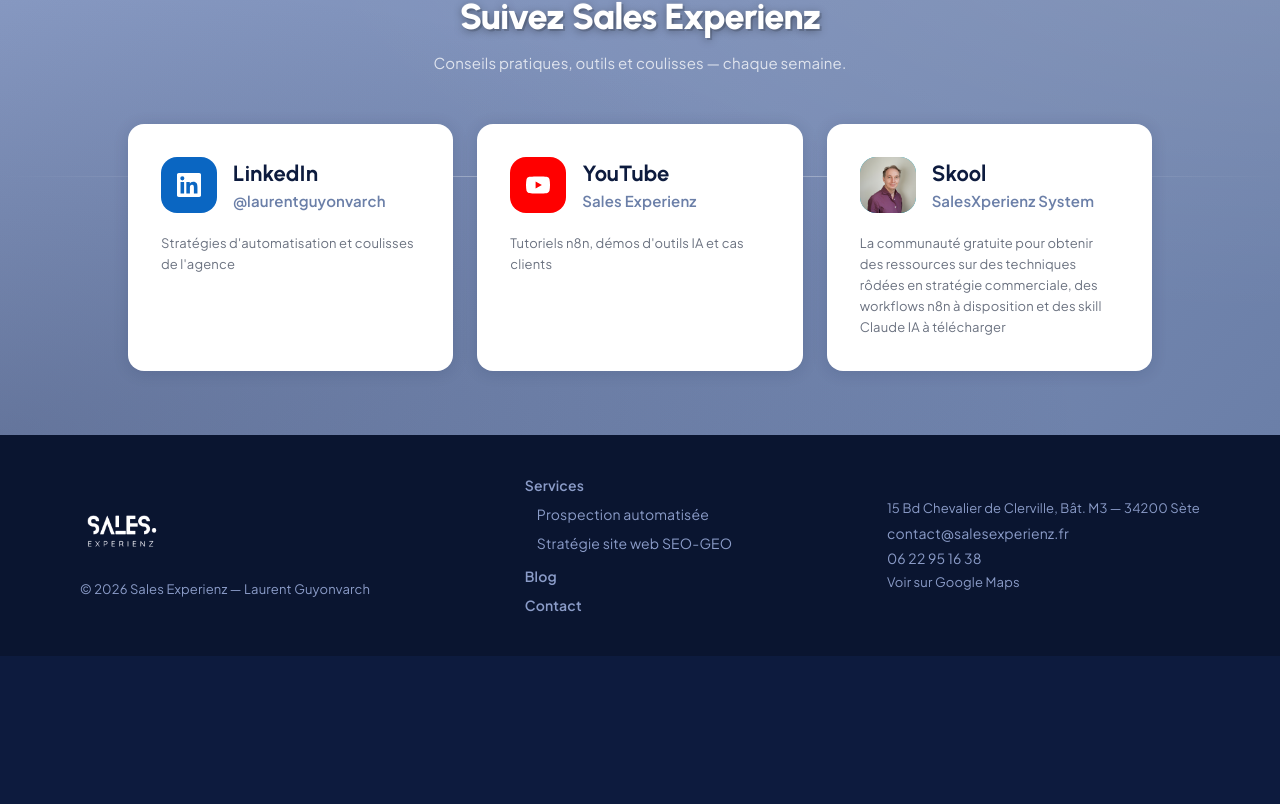
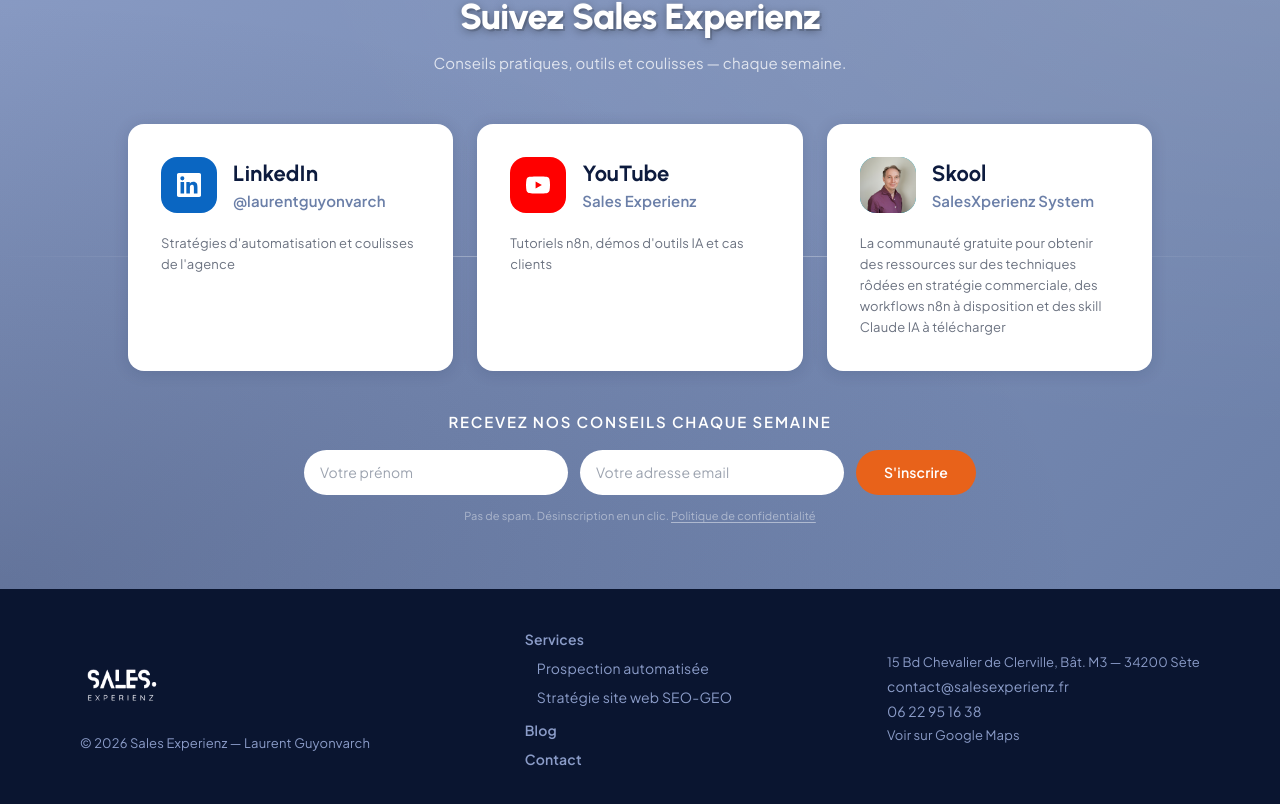
Before and after one commit to salesexperienz/site-web-salesexperienz, a Next.js app: page /blog/demo in a window 1280 px wide. Shown: the part 3413-4217 px from the top of the page. Before the commit the page ends 4069 px from the top, so only its background shows below. Built offline with nearby package versions, Linux system fonts and the light colour scheme.

Commit message:
feat: formulaire newsletter Brevo sous les cartes SocialBlock
Prénom + email → liste Brevo ID 21, lien politique de confidentialité.

Co-Authored-By: Claude Sonnet 4.6 <noreply@anthropic.com>

```diff
--- a/app/api/newsletter/route.ts
+++ b/app/api/newsletter/route.ts
@@ -1,11 +1,18 @@
 import { NextRequest, NextResponse } from 'next/server'
 
 export async function POST(req: NextRequest) {
-  const { email } = await req.json()
+  const { email, prenom } = await req.json()
 
   if (!email || !/^[^\s@]+@[^\s@]+\.[^\s@]+$/.test(email)) {
     return NextResponse.json({ error: 'Email invalide' }, { status: 400 })
   }
+
+  const body: Record<string, unknown> = {
+    email,
+    listIds: [21],
+    updateEnabled: true,
+  }
+  if (prenom) body.attributes = { PRENOM: prenom }
 
   const res = await fetch('https://api.brevo.com/v3/contacts', {
     method: 'POST',
@@ -13,11 +20,7 @@ export async function POST(req: NextRequest) {
       'Content-Type': 'application/json',
       'api-key': process.env.BREVO_API_KEY!,
     },
-    body: JSON.stringify({
-      email,
-      listIds: [21],
-      updateEnabled: true,
-    }),
+    body: JSON.stringify(body),
   })
 
   if (!res.ok && res.status !== 204) {
--- /dev/null
+++ b/components/NewsletterForm.tsx
@@ -0,0 +1,74 @@
+'use client'
+
+import { useState } from 'react'
+
+export default function NewsletterForm() {
+  const [prenom, setPrenom] = useState('')
+  const [email, setEmail] = useState('')
+  const [status, setStatus] = useState<'idle' | 'loading' | 'success' | 'error'>('idle')
+
+  async function handleSubmit(e: React.FormEvent) {
+    e.preventDefault()
+    setStatus('loading')
+    try {
+      const res = await fetch('/api/newsletter', {
+        method: 'POST',
+        headers: { 'Content-Type': 'application/json' },
+        body: JSON.stringify({ email, prenom }),
+      })
+      setStatus(res.ok ? 'success' : 'error')
+    } catch {
+      setStatus('error')
+    }
+  }
+
+  if (status === 'success') {
+    return (
+      <div className="text-center py-4">
+        <p className="text-white font-semibold text-[15px]">Bienvenue {prenom} ! Vous êtes bien inscrit.</p>
+      </div>
+    )
+  }
+
+  return (
+    <div className="mt-10 max-w-2xl mx-auto">
+      <p className="text-center text-white font-bold text-[15px] mb-4 uppercase tracking-[0.12em]">
+        Recevez nos conseils chaque semaine
+      </p>
+      <form onSubmit={handleSubmit} className="flex flex-col sm:flex-row gap-3">
+        <input
+          type="text"
+          placeholder="Votre prénom"
+          value={prenom}
+          onChange={(e) => setPrenom(e.target.value)}
+          required
+          className="flex-1 px-4 py-3 rounded-full text-[14px] text-se-navy placeholder-gray-400 outline-none focus:ring-2 focus:ring-se-orange bg-white"
+        />
+        <input
+          type="email"
+          placeholder="Votre adresse email"
+          value={email}
+          onChange={(e) => setEmail(e.target.value)}
+          required
+          className="flex-1 px-4 py-3 rounded-full text-[14px] text-se-navy placeholder-gray-400 outline-none focus:ring-2 focus:ring-se-orange bg-white"
+        />
+        <button
+          type="submit"
+          disabled={status === 'loading'}
+          className="flex-shrink-0 bg-se-orange text-white font-semibold text-[14px] px-7 py-3 rounded-full hover:bg-se-orange-h hover:shadow-[0_6px_20px_rgba(232,98,26,0.45)] transition-all duration-200 disabled:opacity-60"
+        >
+          {status === 'loading' ? 'Envoi…' : "S'inscrire"}
+        </button>
+      </form>
+      {status === 'error' && (
+        <p className="text-center text-red-200 text-[13px] mt-2">Une erreur est survenue, réessayez.</p>
+      )}
+      <p className="text-center text-white/45 text-[11px] mt-3 leading-relaxed">
+        Pas de spam. Désinscription en un clic.{' '}
+        <a href="/politique-de-confidentialite" className="underline underline-offset-2 hover:text-white/70 transition-colors">
+          Politique de confidentialité
+        </a>
+      </p>
+    </div>
+  )
+}
--- a/components/SocialBlock.tsx
+++ b/components/SocialBlock.tsx
@@ -1,3 +1,5 @@
+import NewsletterForm from './NewsletterForm'
+
 const socials = [
   {
     name: 'LinkedIn',
@@ -97,6 +99,9 @@ export default function SocialBlock() {
             </a>
           ))}
         </div>
+
+        {/* Formulaire newsletter */}
+        <NewsletterForm />
       </div>
     </section>
   )
```
